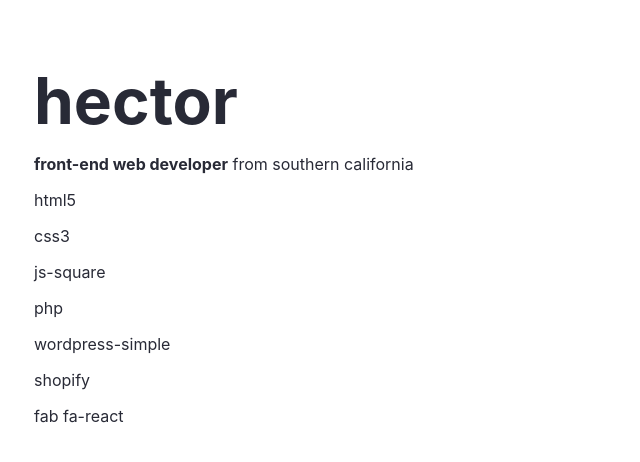
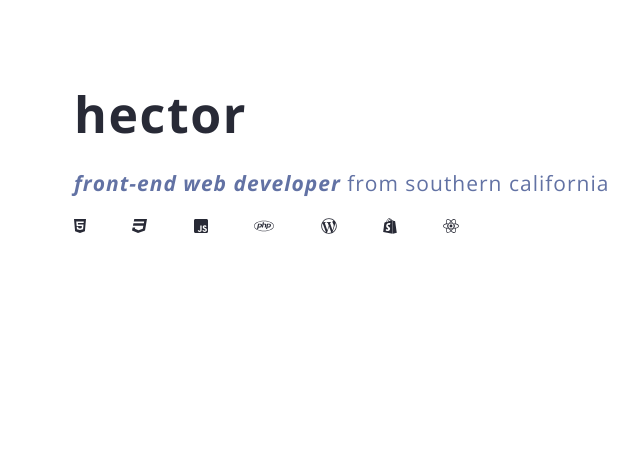
Before and after one commit to hcardonaweb/hectorcardona.com, a Next.js app: page / in a window 1280 px wide. Shown: the top 462 px of the page, without its empty margins (126-766 px from the left). Built offline with nearby package versions, Linux system fonts and the light colour scheme.

Commit message:
Added font awesome dependencies

```diff
--- a/components/Hello.js
+++ b/components/Hello.js
@@ -1,10 +1,20 @@
+import styled from 'styled-components';
 import styles from '../styles/Home.module.css'
+
+const Hector = styled.h1`
+
+`;
+const Definition = styled.p `
+    margin: 1em 0;
+    font-size: 21px;
+    color: #6272a4;
+`;
 
 export default function Hello(){
     return (
         <div className={styles.container}>
-            <h1 className={styles.title}>hector</h1>
-            <p><strong>front-end web developer</strong> from southern california</p>
+            <h1>hector</h1>
+            <Definition><strong><i>front-end web developer</i></strong> from southern california</Definition>
         </div>
     );
 }
--- a/components/Technologies.js
+++ b/components/Technologies.js
@@ -1,42 +1,78 @@
+import styled from 'styled-components'
+import { FontAwesomeIcon } from "@fortawesome/react-fontawesome";
+import { library } from '@fortawesome/fontawesome-svg-core';
+import {
+  faHtml5,
+  faCss3,
+  faJsSquare,
+  faPhp,
+  faWordpressSimple,
+  faShopify,
+  faReact
+} from '@fortawesome/free-brands-svg-icons';
+
+library.add(
+  faHtml5,
+  faCss3,
+  faJsSquare,
+  faPhp,
+  faWordpressSimple,
+  faShopify,
+  faReact
+);
+
+
+const Wrapper = styled.section`
+    margin: 1rem 0;
+    padding: 0 20px;
+    display: flex;
+    justify-content: space-between;
+    max-width: 425px;
+`;
+
+const Col = styled.div`
+    display: flex;
+    align-tems: center;
+`;
+
 export default function Technologies() {
     const tech = [
         {
             id: 0,
             name: 'HTML',
-            brandClass: 'html5'
+            brandClass: <FontAwesomeIcon icon={['fab', 'html5']} />
         }, {
             id : 1,
             name : 'CSS',
-            brandClass : 'css3'
+            brandClass : <FontAwesomeIcon icon={['fab', 'css3']} />
         }, {
             id: 2,
             name: 'JS',
-            brandClass: 'js-square'
+            brandClass: <FontAwesomeIcon icon={['fab', 'js-square']} />
         }, {
             id: 3,
             name: 'PHP',
-            brandClass: 'php'
+            brandClass: <FontAwesomeIcon icon={['fab', 'php']} />
         }, {
             id: 4,
             name: 'Wordpress',
-            brandClass: 'wordpress-simple'
+            brandClass: <FontAwesomeIcon icon={['fab', 'wordpress-simple']} />
         }, {
             id: 5,
             name: 'Shopify',
-            brandClass: 'shopify'
+            brandClass: <FontAwesomeIcon icon={['fab', 'shopify']} />
         }, {
             id: 6,
             name: 'React',
-            brandClass: 'fab fa-react'
+            brandClass: <FontAwesomeIcon icon={['fab', 'react']} />
         },
     ]
 
-    return <div className="techBrands">
+    return <Wrapper>
         {tech.map((brand, index) => {
-        return <div key={index} className="col">
-            <i className={brand.brandClass}></i>
-            <p>{brand.brandClass}</p>
-        </div>
+        return <Col key={index} className="col">
+            {brand.brandClass}
+        </Col>
     })}
-    </div>
+    </Wrapper>
 }
--- a/package.json
+++ b/package.json
@@ -8,6 +8,11 @@
     "lint": "next lint"
   },
   "dependencies": {
+    "@fortawesome/fontawesome-free": "^5.15.4",
+    "@fortawesome/fontawesome-svg-core": "^1.2.36",
+    "@fortawesome/free-brands-svg-icons": "^5.15.4",
+    "@fortawesome/free-solid-svg-icons": "^5.15.4",
+    "@fortawesome/react-fontawesome": "^0.1.16",
     "next": "12.0.4",
     "react": "17.0.2",
     "react-dom": "17.0.2",
--- a/pages/index.js
+++ b/pages/index.js
@@ -6,7 +6,7 @@ import styles from '../styles/Home.module.css'
 export default function Home() {
   return (
     <div className={styles.container}>
-          <Head>
+      <Head>
         <title>Hector Cardona - Front-End Web Developer</title>
         <meta name="description" content="Built with Next.js &amp; React" />
         <link rel="icon" href="/favicon.ico" />
--- a/styles/Home.module.css
+++ b/styles/Home.module.css
@@ -1,5 +1,6 @@
 .container {
   margin: 0 auto;
+  padding: 0 20px;
   max-width: 960px;
 }
 
@@ -17,91 +18,11 @@
   align-items: center;
 }
 
-.footer a {
-  display: flex;
-  justify-content: center;
-  align-items: center;
-  flex-grow: 1;
-}
-
-.title a {
-  color: #0070f3;
-  text-decoration: none;
-}
-
-.title a:hover,
-.title a:focus,
-.title a:active {
-  text-decoration: underline;
-}
-
-.title {
-  margin: 0;
-  line-height: 1.15;
-  font-size: 4rem;
-}
-
-.description {
-  margin: 4rem 0;
-  line-height: 1.5;
-  font-size: 1.5rem;
-}
-
-.code {
-  background: #fafafa;
-  border-radius: 5px;
-  padding: 0.75rem;
-  font-size: 1.1rem;
-  font-family: Menlo, Monaco, Lucida Console, Liberation Mono, DejaVu Sans Mono,
-    Bitstream Vera Sans Mono, Courier New, monospace;
-}
-
-.grid {
-  display: flex;
-  align-items: center;
-  justify-content: center;
-  flex-wrap: wrap;
-  max-width: 800px;
-}
-
-.card {
-  margin: 1rem;
-  padding: 1.5rem;
-  text-align: left;
-  color: inherit;
-  text-decoration: none;
-  border: 1px solid #eaeaea;
-  border-radius: 10px;
-  transition: color 0.15s ease, border-color 0.15s ease;
-  max-width: 300px;
-}
-
-.card:hover,
-.card:focus,
-.card:active {
-  color: #0070f3;
-  border-color: #0070f3;
-}
-
-.card h2 {
-  margin: 0 0 1rem 0;
-  font-size: 1.5rem;
-}
-
-.card p {
-  margin: 0;
-  font-size: 1.25rem;
-  line-height: 1.5;
-}
-
-.logo {
-  height: 1em;
-  margin-left: 0.5rem;
-}
-
-@media (max-width: 600px) {
-  .grid {
-    width: 100%;
-    flex-direction: column;
-  }
-}
+/* Brand Logo Icons */
+.fa-php:hover               { color:#787cb5; }
+.fa-css3:hover              { color:#2965f1; }
+.fa-html5:hover             { color:#f06529; }
+.fa-react:hover             { color:#61dbfb; }
+.fa-shopify:hover           { color:#95bf47; }
+.fa-js-square:hover         { color:#f7df1e; }
+.fa-wordpress-simple:hover  { color:#00749c; }
--- a/styles/globals.css
+++ b/styles/globals.css
@@ -1,9 +1,43 @@
+@import url('https://fonts.googleapis.com/css2?family=Open+Sans:ital,wght@0,300;0,400;0,500;0,600;0,700;0,800;1,300;1,400;1,500;1,600;1,700;1,800&display=swap');
+
+/*** Theme Styling ***/
+
+/* Light mode */
+@media (prefers-color-scheme: light) {
+  :root {
+    --body-bg: #FFFFFF;
+    --body-color: #282a36;
+  }
+}
+
+/* Dark mode */
+@media (prefers-color-scheme: dark) {
+   :root {
+       --body-bg: #282a36;
+       --body-color: #FFFFFF;
+  }
+}
+
+body {
+   background: var(--body-bg);
+   color: var(--body-color);
+}
+
 html,
 body {
   padding: 0;
   margin: 0;
-  font-family: -apple-system, BlinkMacSystemFont, Segoe UI, Roboto, Oxygen,
-    Ubuntu, Cantarell, Fira Sans, Droid Sans, Helvetica Neue, sans-serif;
+  font-family: 'Open Sans', sans-serif;
+}
+
+* {
+  box-sizing: border-box;
+}
+
+h1 {
+  font-size: 50px;
+  margin: 1rem 0;
+  letter-spacing: .1rem;
 }
 
 a {
@@ -11,8 +45,13 @@ a {
   text-decoration: none;
 }
 
-* {
-  box-sizing: border-box;
+p {
+  font-weight: 400;
+  letter-spacing: 1px;
+}
+
+svg {
+  height: 25px;
 }
 
 /*** Theme Styling ***/
```
Also changed, not shown: 1 other file (tests, documents, lock files or other folders).
